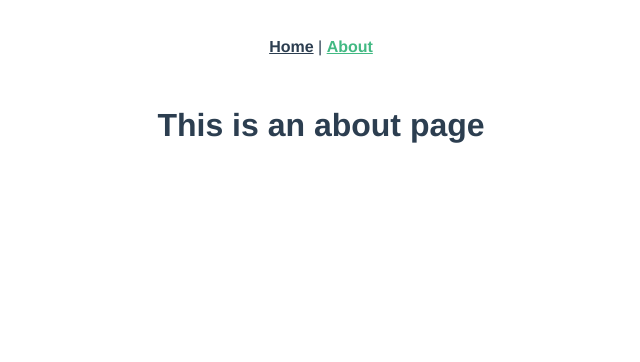
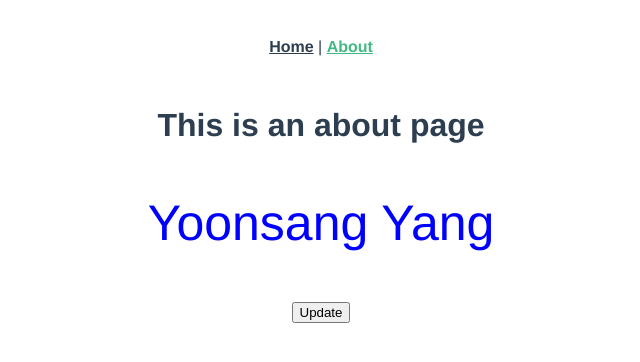
Before and after one commit to yanggak12/vue-training, a Vue app: page /about in a window 1280 px wide. Shown: the top 362 px of the page, without its empty margins (319-959 px from the left). Built offline with nearby package versions, Linux system fonts and the light colour scheme.

Commit message:
싱글 파일 컴포넌트

```diff
--- /dev/null
+++ b/src/components/yoonsang.vue
@@ -0,0 +1,28 @@
+<template>
+  <div>
+      <p>{{name}}</p>
+      <button @click="updateName">Update</button>
+  </div>
+</template>
+
+<script>
+export default {
+    data(){
+        return {
+            name:'Yoonsang Yang',
+        }
+    },
+    methods:{
+        updateName(){
+            this.name = "Yang Yoonsang's Vue Project."
+        }
+    }
+}
+</script>
+
+<style scoped>
+    p {
+        font-size: 50px;
+        color: blue;
+    }
+</style>
--- a/src/main.js
+++ b/src/main.js
@@ -1,12 +1,16 @@
-import Vue from 'vue'
-import App from './App.vue'
-import router from './router'
-import store from './store'
+import Vue from "vue";
+import App from "./App.vue";
+import router from "./router";
+import store from "./store";
 
-Vue.config.productionTip = false
+Vue.config.productionTip = false;
+
+Vue.component("yoonsang", {
+  // 전역 뷰 컴포넌트
+});
 
 new Vue({
   router,
   store,
-  render: h => h(App)
-}).$mount('#app')
+  render: (h) => h(App),
+}).$mount("#app");
--- a/src/views/About.vue
+++ b/src/views/About.vue
@@ -1,5 +1,19 @@
 <template>
   <div class="about">
     <h1>This is an about page</h1>
+    <Yoonsang />
   </div>
 </template>
+
+<script>
+import Yoonsang from '../components/yoonsang.vue'
+export default {
+components:{
+  Yoonsang
+}
+}
+</script>
+
+<style>
+
+</style>
--- a/src/views/Home.vue
+++ b/src/views/Home.vue
@@ -1,18 +1,23 @@
 <template>
-  <div class="home">
-    <img alt="Vue logo" src="../assets/logo.png">
-    <HelloWorld msg="Welcome to Your Vue.js App"/>
+  <div>
+    <h1>This is Home page</h1>
+   <Yoonsang/>
   </div>
 </template>
 
 <script>
-// @ is an alias to /src
-import HelloWorld from '@/components/HelloWorld.vue'
+import Yoonsang from '../components/yoonsang.vue';
+export default{
+  components:{
+    Yoonsang
+  }
+  }
 
-export default {
-  name: 'Home',
-  components: {
-    HelloWorld
+</script>
+
+<style scoped>
+  h1 {
+    color:red;
   }
-}
-</script>
+
+</style>
```
